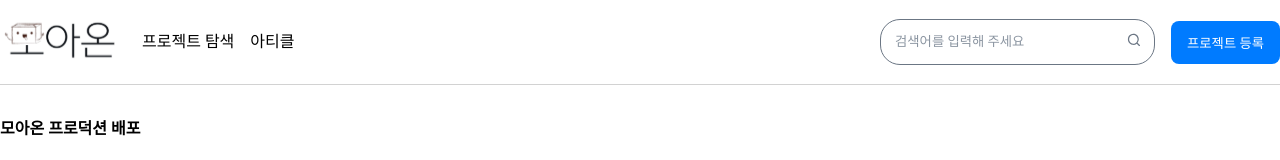
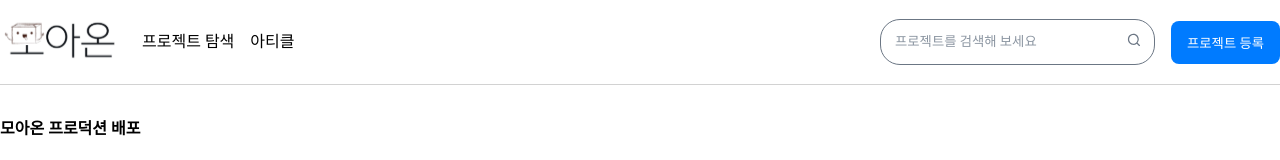
Before and after one commit to woowacourse-teams/2025-moaon, a React app in the folder frontend/: page / in a window 1280 px wide. Shown: the top 160 px of the page. Built offline with nearby package versions, Linux system fonts and the light colour scheme; no server answers; a web font is replaced by a local one.

Commit message:
refactor: 필터 검색바 submit 이벤트 방지

```diff
--- a/frontend/src/pages/list/FilterContainer/FilterTrigger/FilterBox/FilterBox.tsx
+++ b/frontend/src/pages/list/FilterContainer/FilterTrigger/FilterBox/FilterBox.tsx
@@ -30,6 +30,8 @@ function FilterBox({ param, hasSearchBar }: FilterBoxProps) {
         <SearchBar
           icon={{ size: 24, position: "right" }}
           onChange={changeFilterList}
+          placeholder="찾으시는 기술스택을 입력해 주세요"
+          disableSubmit
         />
       )}
       <FilterList list={filterList} param={param} />
--- a/frontend/src/shared/components/Header/Header.tsx
+++ b/frontend/src/shared/components/Header/Header.tsx
@@ -20,6 +20,7 @@ function Header() {
             width="fixed"
             shape="rounded"
             icon={{ size: 16, position: "left" }}
+            placeholder="프로젝트를 검색해 보세요"
           />
           <RegisterProjectButton />
         </S.Wrap>
--- a/frontend/src/shared/components/SearchBar/SearchBar.tsx
+++ b/frontend/src/shared/components/SearchBar/SearchBar.tsx
@@ -11,6 +11,8 @@ interface SearchBarProps {
     size: number;
     position: "left" | "right";
   };
+  placeholder: string;
+  disableSubmit?: boolean;
   onChange?: (keyword: string) => void;
 }
 
@@ -18,6 +20,8 @@ function SearchBar({
   width = "full",
   shape = "default",
   icon,
+  placeholder,
+  disableSubmit = false,
   onChange,
 }: SearchBarProps) {
   const [value, setValue] = useState("");
@@ -32,6 +36,11 @@ function SearchBar({
 
   const handleSearchFormSubmit = (event: FormEvent) => {
     event.preventDefault();
+
+    if (disableSubmit) {
+      return;
+    }
+
     params.update(value);
     refetch();
   };
@@ -41,7 +50,7 @@ function SearchBar({
       <S.SearchBox position={icon.position} shape={shape} width={width}>
         <S.SearchInput
           type="text"
-          placeholder="검색어를 입력해 주세요"
+          placeholder={placeholder}
           value={value}
           onChange={handleSearchValueChange}
         />
```
